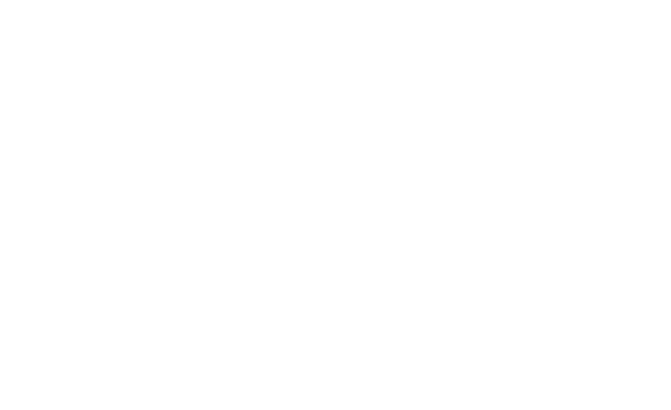
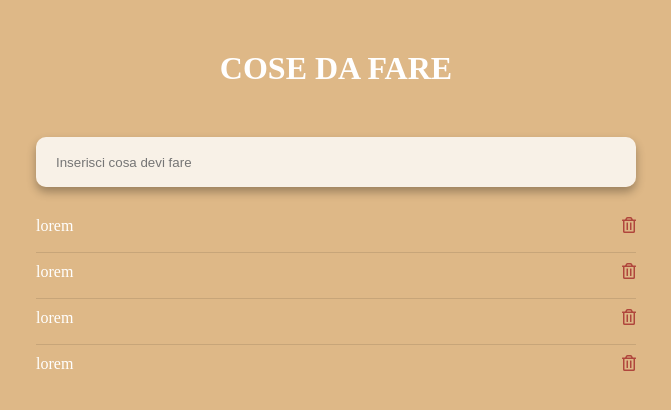
Before and after one commit to AndreaTrento95/-js-todo-clone, a plain HTML site: page index.html in a window 1280 px wide. Shown: the whole page, without its empty margins (304-975 px from the left). Drawn offline with nearby package versions, Linux system fonts and the light colour scheme.

Commit message:
svolgimento

```diff
--- a/assets/css/style.css
+++ b/assets/css/style.css
@@ -0,0 +1,53 @@
+*{
+    margin: 0;
+    padding: 0;
+    box-sizing: border-box;
+}
+
+body{
+    background-color:burlywood;
+    color: white;
+}
+.container{
+    width: 600px;
+    margin: auto;
+    text-align: center;
+}
+.container h1{
+    margin: 50px;
+}
+.container input{
+    width: 100%;
+    height: 50px;
+    border: none;
+    border-radius: 10px;
+    padding-left: 20px;
+    outline: 0;
+    box-shadow: 0 5px 10px rgba(0,0,0,0.3);
+    background-color: rgba(255,255,255,0.80);
+    margin-bottom: 30px;
+}
+.container input:hover{
+    background-color: white;
+}
+.container ul{
+    list-style: none;
+}
+.container ul li{
+    display: flex;
+    justify-content: space-between;
+    height: 36px;
+    border-bottom: 1px solid rgba(0,0,0,0.1);
+    margin-bottom: 10px;
+}
+.container ul li:last-child{
+    border: none;
+}
+.container ul li .fa-trash-alt{
+    cursor: pointer;
+    color: brown;
+    opacity: 0.8;
+}
+.container ul li .fa-trash-alt:hover{
+    opacity: 1;
+}
--- a/index.html
+++ b/index.html
@@ -10,6 +10,39 @@
 </head>
 <body>
 
+    <div class="container">
+
+        <h1>
+            COSE DA FARE
+        </h1>
+
+        <input type="text" placeholder="Inserisci cosa devi fare">
+        <ul>
+
+            <li>
+                <p>lorem</p>
+                <i class="far fa-trash-alt"></i>
+            </li>
+
+            <li>
+                <p>lorem</p>
+                <i class="far fa-trash-alt"></i>
+            </li>
+
+            <li>
+                <p>lorem</p>
+                <i class="far fa-trash-alt"></i>
+            </li>
+
+            <li>
+                <p>lorem</p>
+                <i class="far fa-trash-alt"></i>
+            </li>
+
+        </ul>
+
+    </div>
+
 
 
 
```
